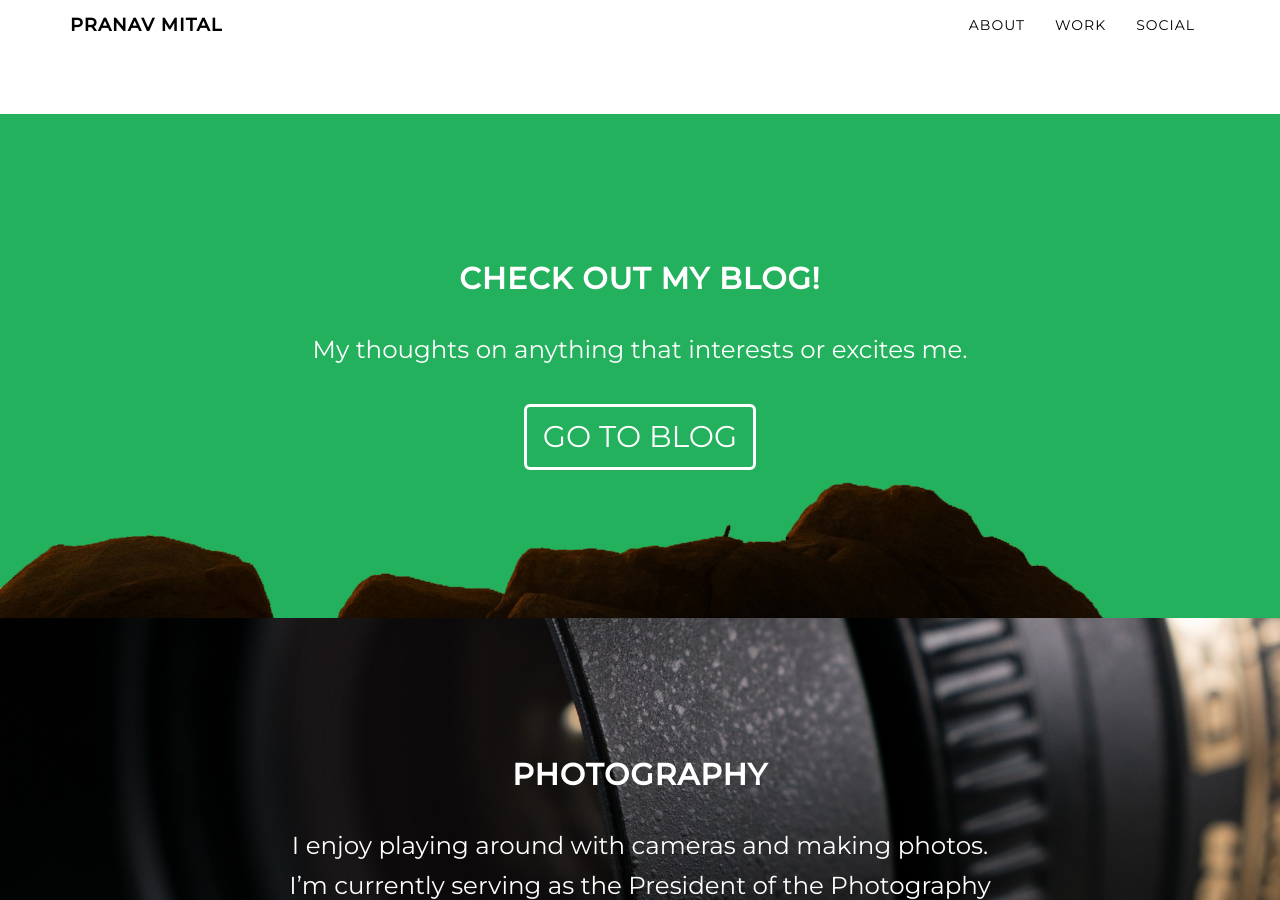
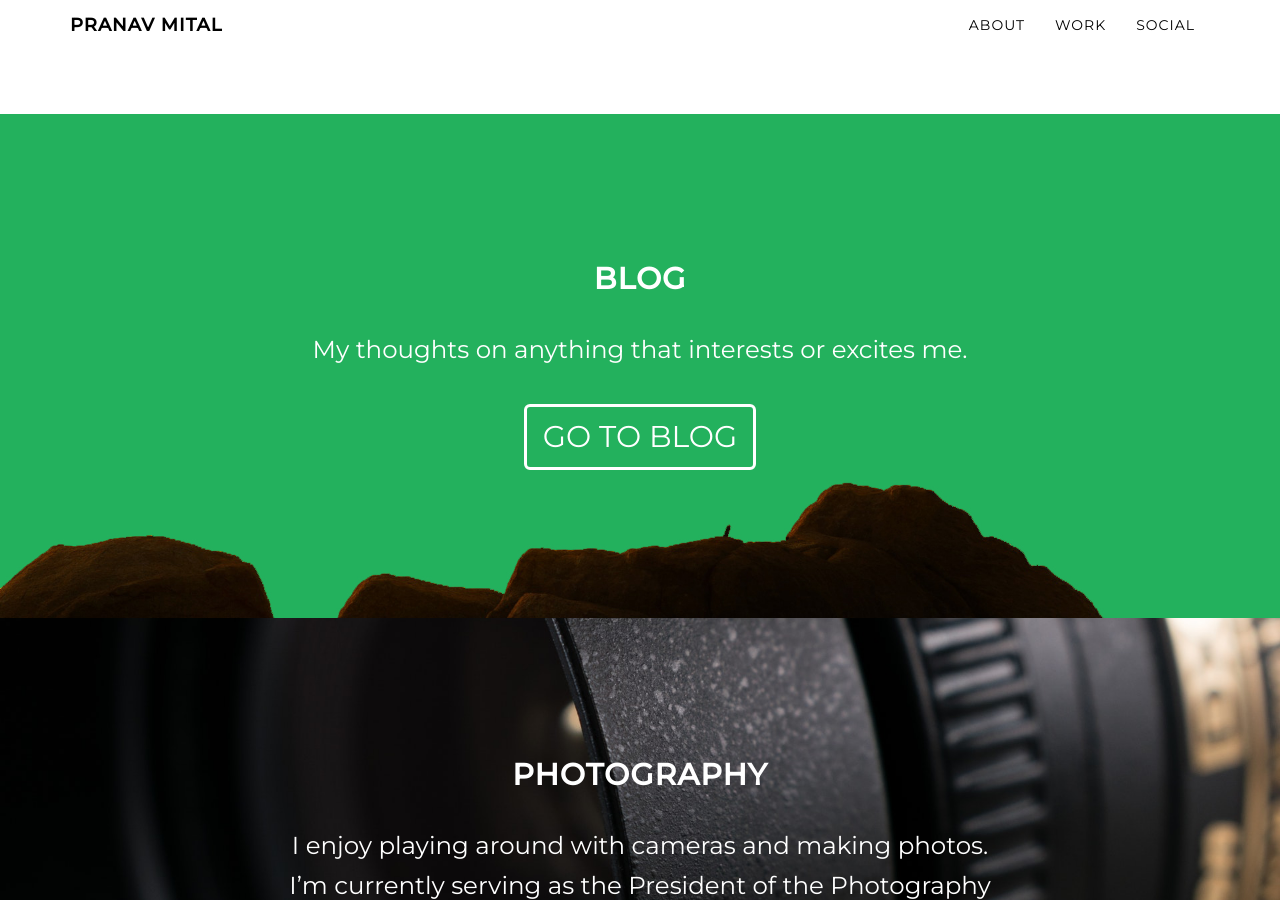
Before and after one commit to pranavmital/pranavmital.github.io, a Jekyll site: the page built from index.html, in a window 1280 px wide and 900 px high, scrolled down 1828 px. Built offline with Jekyll 4.4.1, drawn with Linux system fonts in a browser that asks for light colours; nearby versions of some CDN libraries.

Commit message:
Blog Section heading changed

```diff
--- a/_includes/download.html
+++ b/_includes/download.html
@@ -3,7 +3,7 @@
         <div class="blog-section">
             <div class="container">
                 <div class="col-lg-8 col-lg-offset-2">
-                    <h2>Check out my blog!</h2>
+                    <h2>Blog</h2>
                     <p>My thoughts on anything that interests or excites me.</p>
                     <a href="http://blog.pranavmital.com" class="btn btn-default btn-lg" style="
                         color: #ffffff;
```
Also changed, not shown: 1 other file.
